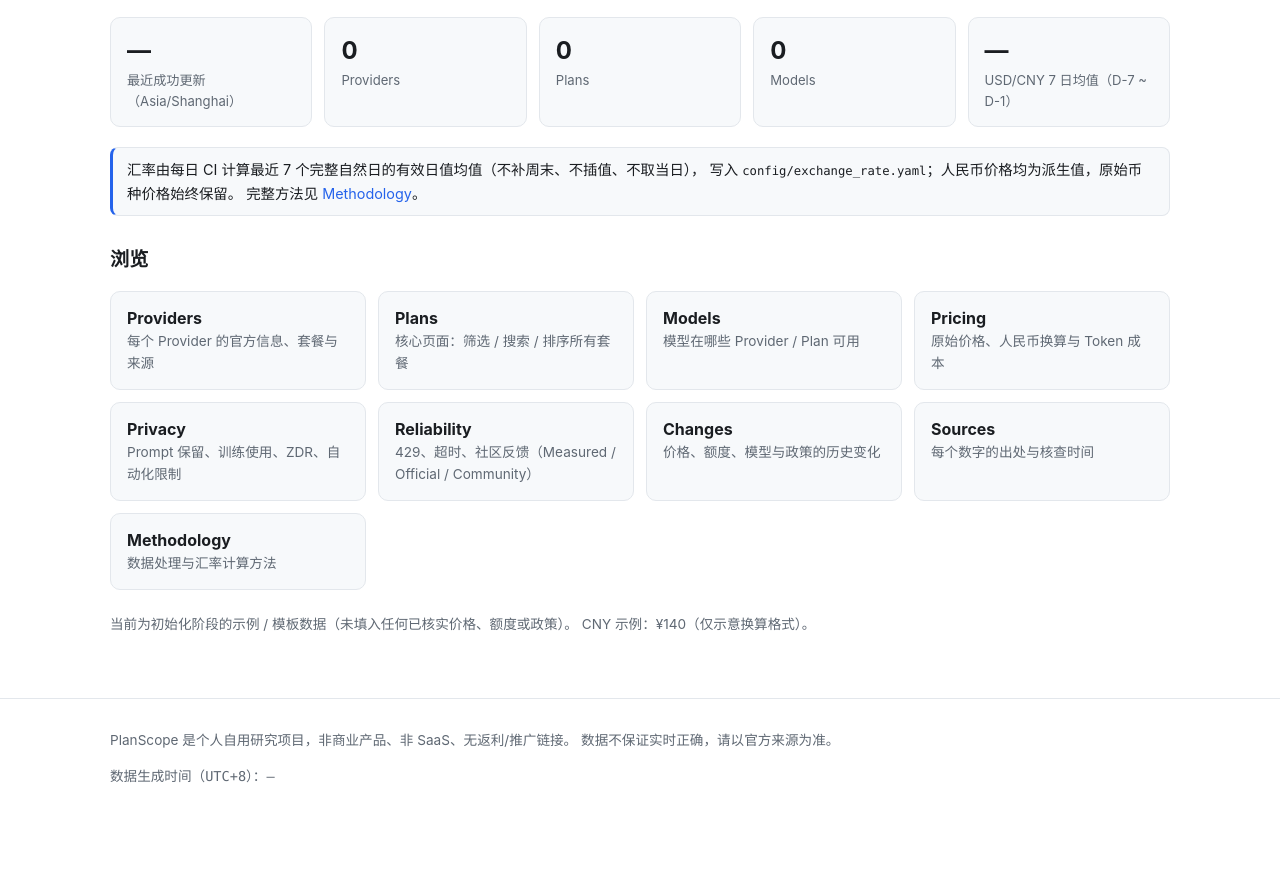
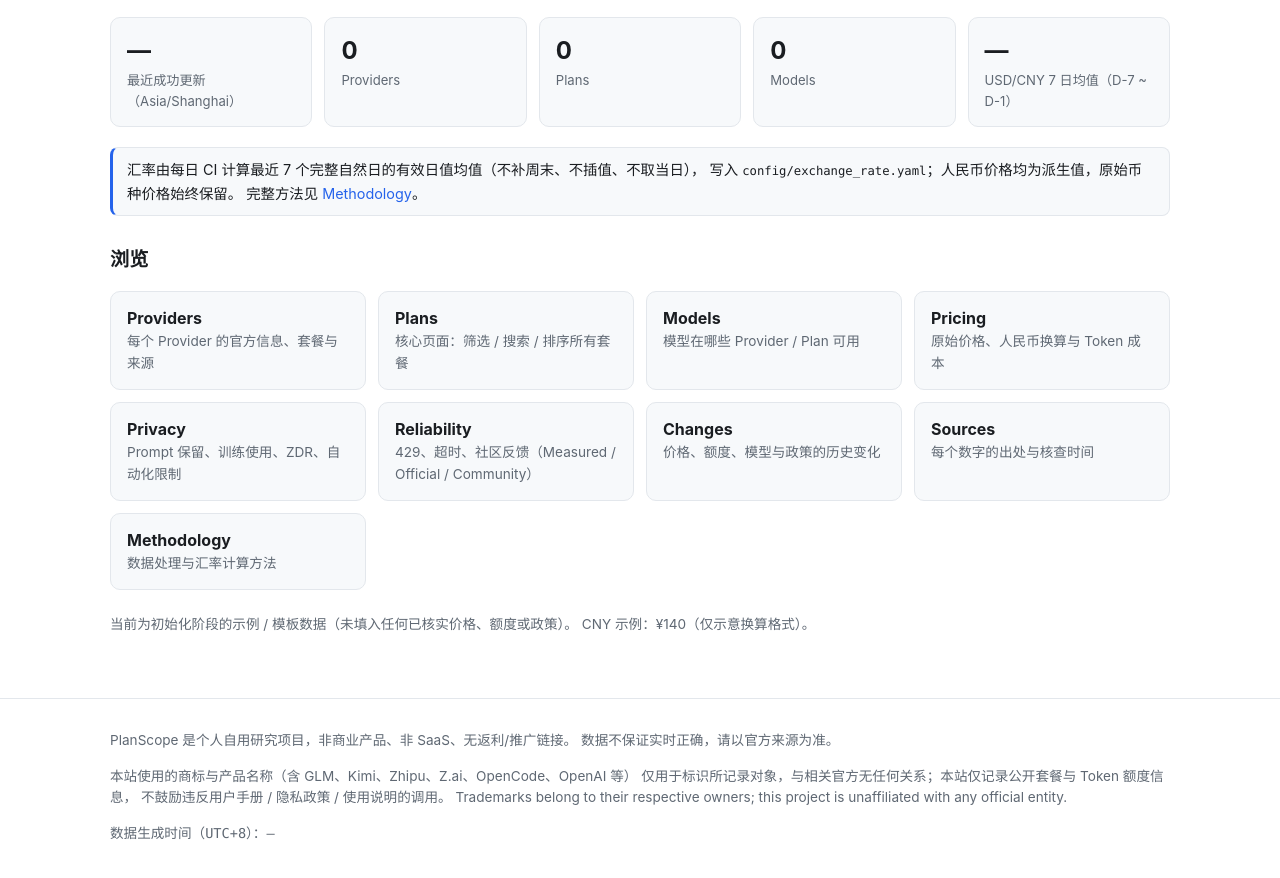
Before and after one commit to wenzetan/PlanScope, an Astro site in the folder site/: page / in a window 1280 px wide. Shown: the part 158-1036 px from the top of the page. Before the commit the page ends 991 px from the top, so only its background shows below. Built offline with nearby package versions, Linux system fonts and the light colour scheme; Astro itself is replaced by a stand-in of ours.

Commit message:
docs: trademark / no-official-relationship disclaimer
- README zh/en Disclaimer: all trademarks (GLM/Kimi/Zhipu/Z.ai/OpenCode/OpenAI
  etc.) used only to identify tracked subjects, owned by respective owners,
  no official affiliation; personal-use project, only records publicly offered
  plan/token quota info, not infringement, and does not encourage violating
  any user manual / privacy policy / terms of use when calling services
- site footer: same disclaimer on every page (zh + en line)
- AGENTS.md: disclaimer is mandatory in README + site footer; never claim
  official relationship or endorsement
- validate OK, 75 tests passed, site builds 18 pages

```diff
--- a/site/src/layouts/Base.astro
+++ b/site/src/layouts/Base.astro
@@ -56,6 +56,12 @@ const generated = data.generated_at ? data.generated_at.slice(0, 19).replace("T"
           PlanScope 是个人自用研究项目，非商业产品、非 SaaS、无返利/推广链接。
           数据不保证实时正确，请以官方来源为准。
         </p>
+        <p class="small">
+          本站使用的商标与产品名称（含 GLM、Kimi、Zhipu、Z.ai、OpenCode、OpenAI 等）
+          仅用于标识所记录对象，与相关官方无任何关系；本站仅记录公开套餐与 Token 额度信息，
+          不鼓励违反用户手册 / 隐私政策 / 使用说明的调用。
+          Trademarks belong to their respective owners; this project is unaffiliated with any official entity.
+        </p>
         <p class="small mono">数据生成时间（UTC+8）：{generated}</p>
       </div>
     </footer>
```
Also changed, not shown: AGENTS.md (+1 -0 lines), README.md, README_EN.md.
